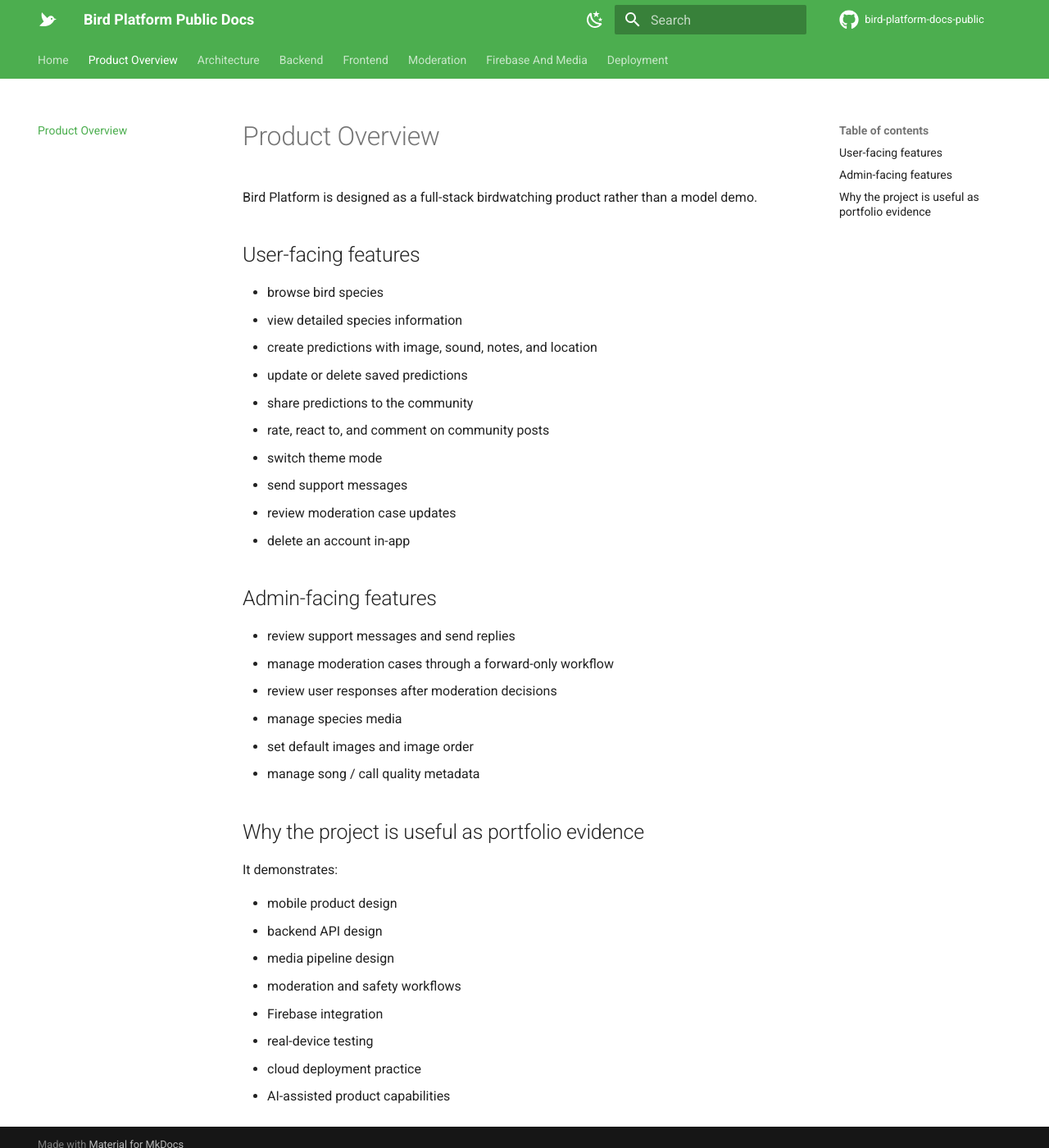
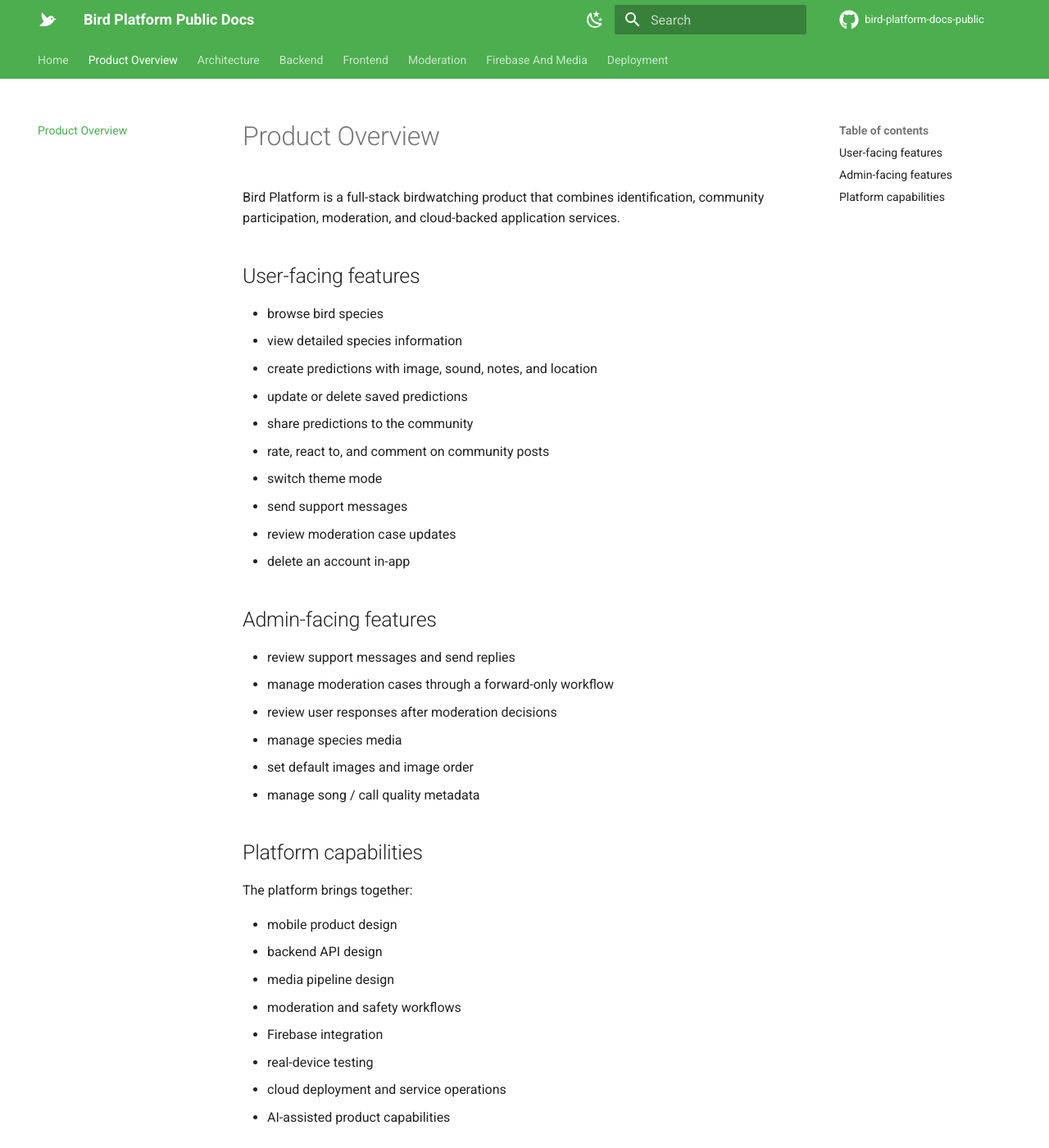
Before and after one commit to Roy2055/bird-platform-docs-public, an MkDocs documentation site: the page built from docs/product-overview.md, in a window 1280 px wide and 1400 px high. Shown: the whole window at 82% size. Built offline with MkDocs 1.6.1 and Material for MkDocs 9.7.7, drawn with Linux system fonts in a browser that asks for light colours; comment, search, counter and statistics services are not loaded.

Commit message:
Refine public docs tone for production positioning

```diff
--- a/docs/product-overview.md
+++ b/docs/product-overview.md
@@ -1,6 +1,6 @@
 # Product Overview
 
-Bird Platform is designed as a full-stack birdwatching product rather than a model demo.
+Bird Platform is a full-stack birdwatching product that combines identification, community participation, moderation, and cloud-backed application services.
 
 ## User-facing features
 
@@ -24,9 +24,9 @@ Bird Platform is designed as a full-stack birdwatching product rather than a mod
 - set default images and image order
 - manage song / call quality metadata
 
-## Why the project is useful as portfolio evidence
+## Platform capabilities
 
-It demonstrates:
+The platform brings together:
 
 - mobile product design
 - backend API design
@@ -34,5 +34,5 @@ It demonstrates:
 - moderation and safety workflows
 - Firebase integration
 - real-device testing
-- cloud deployment practice
+- cloud deployment and service operations
 - AI-assisted product capabilities
```
Also changed, not shown: README.md (+4 -4 lines), docs/moderation.md (+1 -1 lines).
